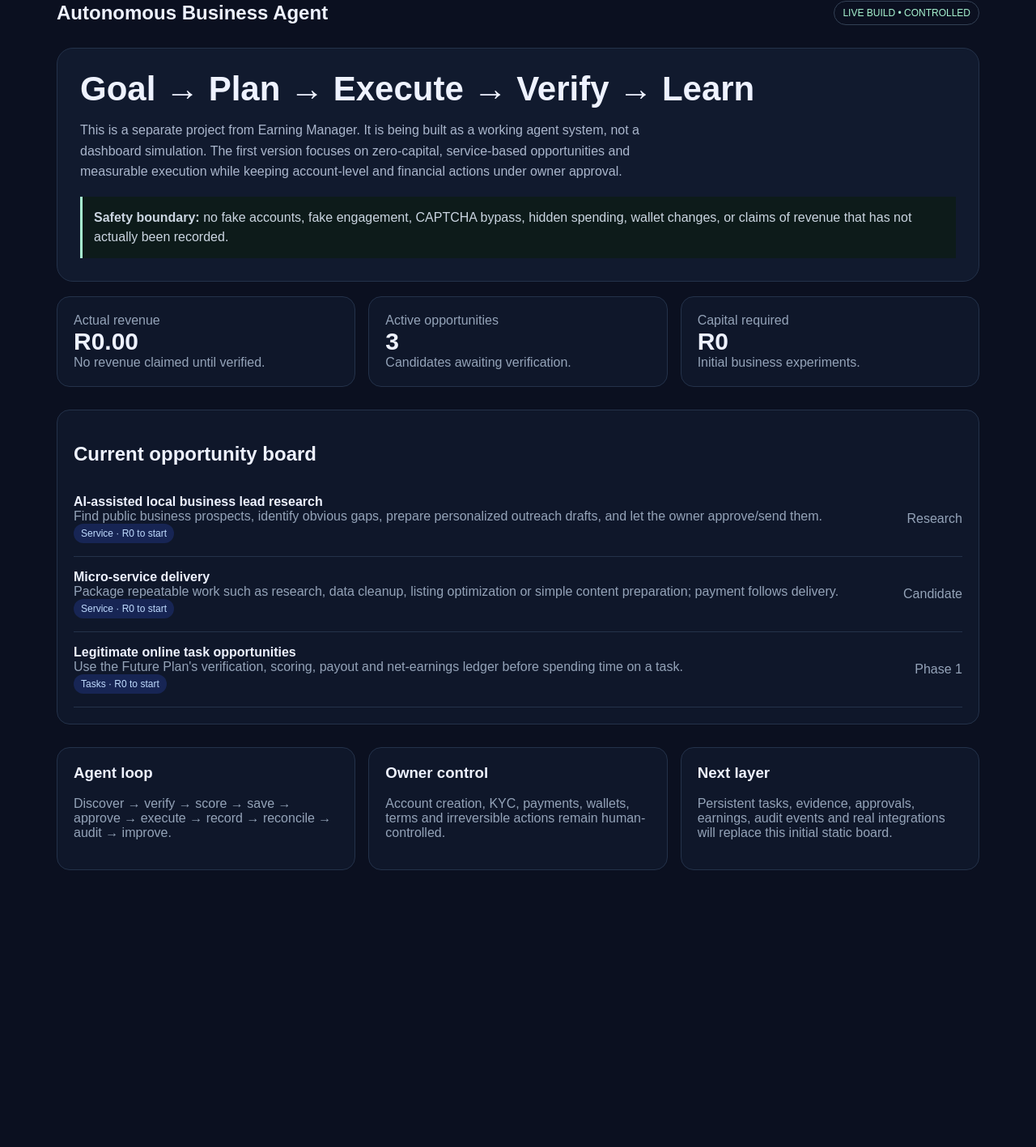
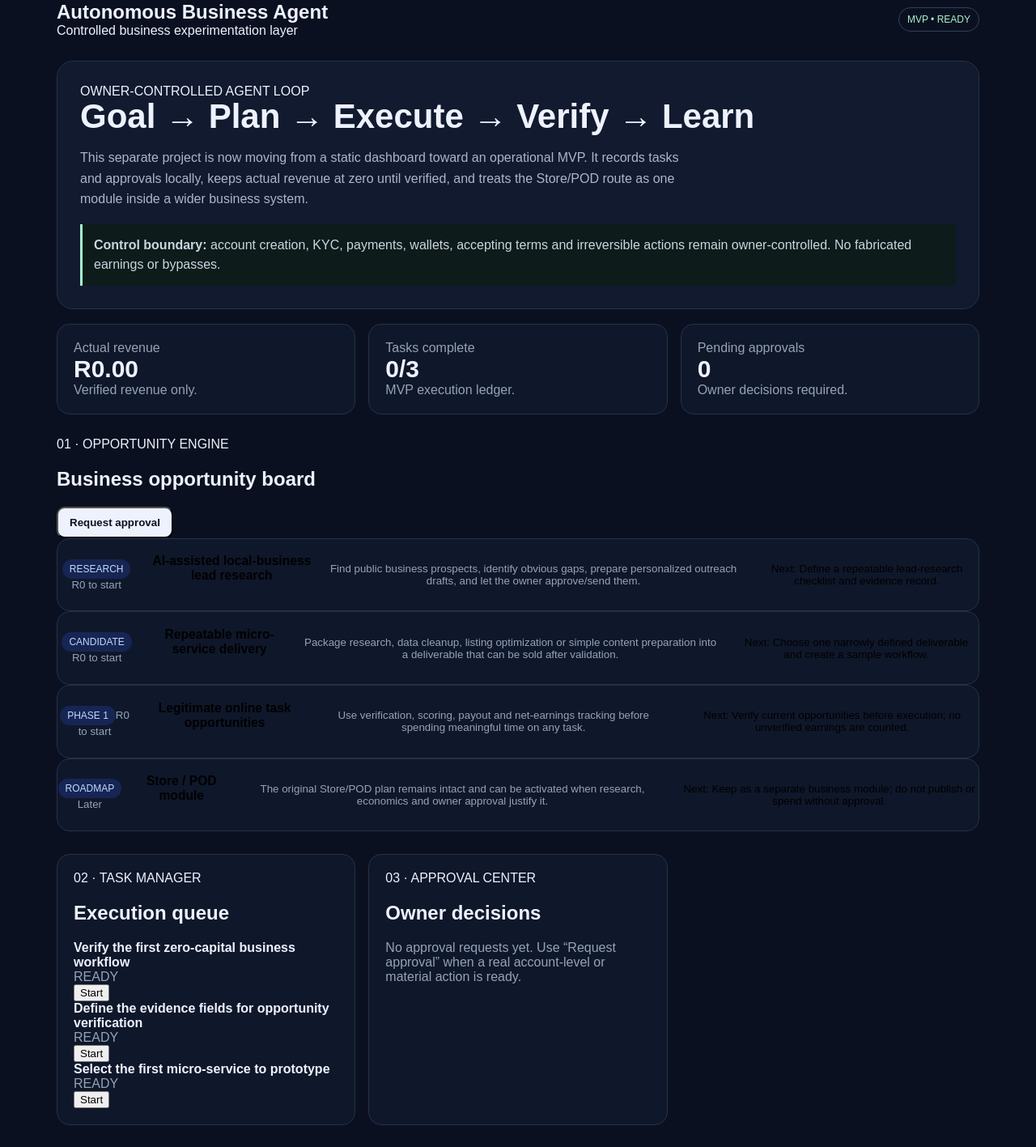
Before and after one commit to Sel2008/Autonomous-agent-business-, a Next.js app: page / in a window 1280 px wide. Shown: the part 31-1448 px from the top of the page at 81% size. Before the commit the page ends 1138 px from the top, so only its background shows below. Built offline with nearby package versions, Linux system fonts and the light colour scheme.

Commit message:
Build operational MVP task and approval workflow

```diff
--- a/app/page.tsx
+++ b/app/page.tsx
@@ -1,30 +1,122 @@
-const opportunities=[
- {name:"AI-assisted local business lead research",model:"Service",capital:"R0 to start",status:"Research",why:"Find public business prospects, identify obvious gaps, prepare personalized outreach drafts, and let the owner approve/send them."},
- {name:"Micro-service delivery",model:"Service",capital:"R0 to start",status:"Candidate",why:"Package repeatable work such as research, data cleanup, listing optimization or simple content preparation; payment follows delivery."},
- {name:"Legitimate online task opportunities",model:"Tasks",capital:"R0 to start",status:"Phase 1",why:"Use the Future Plan's verification, scoring, payout and net-earnings ledger before spending time on a task."}
+"use client";
+
+import { useEffect, useMemo, useState } from "react";
+
+type Opportunity = {
+  id: string;
+  name: string;
+  model: string;
+  capital: string;
+  status: string;
+  why: string;
+  next: string;
+};
+
+type Task = {
+  id: string;
+  title: string;
+  status: "READY" | "IN PROGRESS" | "BLOCKED" | "COMPLETE";
+  opportunityId: string;
+};
+
+type Approval = {
+  id: string;
+  title: string;
+  tier: "T1" | "T2" | "T3";
+  status: "PENDING" | "APPROVED" | "REJECTED";
+};
+
+const opportunities: Opportunity[] = [
+  { id:"lead-research", name:"AI-assisted local-business lead research", model:"Service", capital:"R0 to start", status:"RESEARCH", why:"Find public business prospects, identify obvious gaps, prepare personalized outreach drafts, and let the owner approve/send them.", next:"Define a repeatable lead-research checklist and evidence record." },
+  { id:"micro-service", name:"Repeatable micro-service delivery", model:"Service", capital:"R0 to start", status:"CANDIDATE", why:"Package research, data cleanup, listing optimization or simple content preparation into a deliverable that can be sold after validation.", next:"Choose one narrowly defined deliverable and create a sample workflow." },
+  { id:"online-tasks", name:"Legitimate online task opportunities", model:"Tasks", capital:"R0 to start", status:"PHASE 1", why:"Use verification, scoring, payout and net-earnings tracking before spending meaningful time on any task.", next:"Verify current opportunities before execution; no unverified earnings are counted." },
+  { id:"pod-store", name:"Store / POD module", model:"Product", capital:"Later", status:"ROADMAP", why:"The original Store/POD plan remains intact and can be activated when research, economics and owner approval justify it.", next:"Keep as a separate business module; do not publish or spend without approval." }
 ];
 
-export default function Home(){
+const initialTasks: Task[] = [
+  {id:"t1", title:"Verify the first zero-capital business workflow", status:"READY", opportunityId:"lead-research"},
+  {id:"t2", title:"Define the evidence fields for opportunity verification", status:"READY", opportunityId:"lead-research"},
+  {id:"t3", title:"Select the first micro-service to prototype", status:"READY", opportunityId:"micro-service"}
+];
+
+export default function Home() {
+  const [tasks,setTasks]=useState<Task[]>(initialTasks);
+  const [approvals,setApprovals]=useState<Approval[]>([]);
+  const [selected,setSelected]=useState<Opportunity|null>(null);
+  const [saved,setSaved]=useState(false);
+
+  useEffect(()=>{
+    try {
+      const raw=localStorage.getItem("aba-mvp");
+      if(raw){const s=JSON.parse(raw); if(Array.isArray(s.tasks)) setTasks(s.tasks); if(Array.isArray(s.approvals)) setApprovals(s.approvals);}
+    } catch {}
+  },[]);
+
+  useEffect(()=>{
+    try { localStorage.setItem("aba-mvp",JSON.stringify({tasks,approvals})); setSaved(true); const t=setTimeout(()=>setSaved(false),1200); return ()=>clearTimeout(t); } catch {}
+  },[tasks,approvals]);
+
+  const pending=approvals.filter(a=>a.status==="PENDING").length;
+  const complete=tasks.filter(t=>t.status==="COMPLETE").length;
+  const nextTask=useMemo(()=>tasks.find(t=>t.status!=="COMPLETE"),[tasks]);
+
+  function advanceTask(id:string){
+    setTasks(current=>current.map(t=>t.id===id ? {...t,status:t.status==="READY"?"IN PROGRESS":t.status==="IN PROGRESS"?"COMPLETE":t.status} : t));
+  }
+  function requestApproval(){
+    const id=String(Date.now());
+    setApprovals(a=>[...a,{id,title:"Owner approval: proceed with the first verified business experiment",tier:"T2",status:"PENDING"}]);
+  }
+  function decideApproval(id:string,status:"APPROVED"|"REJECTED"){
+    setApprovals(a=>a.map(x=>x.id===id?{...x,status}:x));
+  }
+
   return <main className="shell">
-  <header className="top"><div className="brand">Autonomous Business Agent</div><span className="badge">LIVE BUILD • CONTROLLED</span></header>
+    <header className="top"><div><div className="brand">Autonomous Business Agent</div><div className="subbrand">Controlled business experimentation layer</div></div><span className="badge">MVP • {saved?"SAVED":"READY"}</span></header>
+
     <section className="hero">
+      <div>
+        <div className="eyebrow">OWNER-CONTROLLED AGENT LOOP</div>
         <h1>Goal → Plan → Execute → Verify → Learn</h1>
-   <p>This is a separate project from Earning Manager. It is being built as a working agent system, not a dashboard simulation. The first version focuses on zero-capital, service-based opportunities and measurable execution while keeping account-level and financial actions under owner approval.</p>
-   <div className="notice"><strong>Safety boundary:</strong> no fake accounts, fake engagement, CAPTCHA bypass, hidden spending, wallet changes, or claims of revenue that has not actually been recorded.</div>
+        <p>This separate project is now moving from a static dashboard toward an operational MVP. It records tasks and approvals locally, keeps actual revenue at zero until verified, and treats the Store/POD route as one module inside a wider business system.</p>
+      </div>
+      <div className="notice"><strong>Control boundary:</strong> account creation, KYC, payments, wallets, accepting terms and irreversible actions remain owner-controlled. No fabricated earnings or bypasses.</div>
     </section>
-  <section className="grid">
-   <div className="card"><div className="muted">Actual revenue</div><div className="metric">R0.00</div><div className="muted">No revenue claimed until verified.</div></div>
-   <div className="card"><div className="muted">Active opportunities</div><div className="metric">{opportunities.length}</div><div className="muted">Candidates awaiting verification.</div></div>
-   <div className="card"><div className="muted">Capital required</div><div className="metric">R0</div><div className="muted">Initial business experiments.</div></div>
+
+    <section className="grid metrics">
+      <div className="card"><div className="muted">Actual revenue</div><div className="metric">R0.00</div><div className="muted">Verified revenue only.</div></div>
+      <div className="card"><div className="muted">Tasks complete</div><div className="metric">{complete}/{tasks.length}</div><div className="muted">MVP execution ledger.</div></div>
+      <div className="card"><div className="muted">Pending approvals</div><div className="metric">{pending}</div><div className="muted">Owner decisions required.</div></div>
     </section>
-  <section className="section card">
-   <h2>Current opportunity board</h2>
-   {opportunities.map((o)=><div className="opportunity" key={o.name}><div><strong>{o.name}</strong><div className="muted">{o.why}</div><span className="pill">{o.model} · {o.capital}</span></div><span className="muted">{o.status}</span></div>)}
+
+    <section className="section">
+      <div className="section-head"><div><div className="eyebrow">01 · OPPORTUNITY ENGINE</div><h2>Business opportunity board</h2></div><button className="button" onClick={requestApproval}>Request approval</button></div>
+      <div className="cards">
+        {opportunities.map(o=><button className="opportunity card" key={o.id} onClick={()=>setSelected(o)}>
+          <div className="op-top"><span className="pill">{o.status}</span><span className="muted">{o.capital}</span></div>
+          <h3>{o.name}</h3><p className="muted">{o.why}</p><div className="next">Next: {o.next}</div>
+        </button>)}
+      </div>
     </section>
-  <section className="section grid">
-   <div className="card"><h3>Agent loop</h3><p className="muted">Discover → verify → score → save → approve → execute → record → reconcile → audit → improve.</p></div>
-   <div className="card"><h3>Owner control</h3><p className="muted">Account creation, KYC, payments, wallets, terms and irreversible actions remain human-controlled.</p></div>
-   <div className="card"><h3>Next layer</h3><p className="muted">Persistent tasks, evidence, approvals, earnings, audit events and real integrations will replace this initial static board.</p></div>
+
+    <section className="section grid two">
+      <div className="card">
+        <div className="eyebrow">02 · TASK MANAGER</div><h2>Execution queue</h2>
+        {tasks.map(t=><div className="row" key={t.id}><div><strong>{t.title}</strong><div className="muted">{t.status}</div></div><button className="small-button" disabled={t.status==="COMPLETE"} onClick={()=>advanceTask(t.id)}>{t.status==="READY"?"Start":t.status==="IN PROGRESS"?"Complete":"Done"}</button></div>)}
+      </div>
+      <div className="card">
+        <div className="eyebrow">03 · APPROVAL CENTER</div><h2>Owner decisions</h2>
+        {approvals.length===0 && <p className="muted">No approval requests yet. Use “Request approval” when a real account-level or material action is ready.</p>}
+        {approvals.map(a=><div className="row" key={a.id}><div><strong>{a.title}</strong><div className="muted">{a.tier} · {a.status}</div></div>{a.status==="PENDING" && <div className="actions"><button className="small-button" onClick={()=>decideApproval(a.id,"APPROVED")}>Approve</button><button className="small-button" onClick={()=>decideApproval(a.id,"REJECTED")}>Reject</button></div>}</div>)}
+      </div>
     </section>
+
+    <section className="section card architecture">
+      <div><div className="eyebrow">04 · SYSTEM PATH</div><h2>What we are building</h2></div>
+      <div className="flow"><span>Discover</span><b>→</b><span>Verify</span><b>→</b><span>Score</span><b>→</b><span>Approve</span><b>→</b><span>Execute</span><b>→</b><span>Record</span><b>→</b><span>Audit</span><b>→</b><span>Improve</span></div>
+      <p className="muted">The next engineering step is a real persistent evidence/task ledger and then controlled integrations. We will add external tools only when a capability gap actually appears.</p>
+    </section>
+
+    {selected && <div className="modal-backdrop" onClick={()=>setSelected(null)}><div className="modal card" onClick={e=>e.stopPropagation()}><button className="close" onClick={()=>setSelected(null)}>×</button><div className="eyebrow">OPPORTUNITY DETAIL</div><h2>{selected.name}</h2><p className="muted">{selected.why}</p><div className="detail"><span>Model</span><strong>{selected.model}</strong><span>Starting capital</span><strong>{selected.capital}</strong><span>Status</span><strong>{selected.status}</strong></div><div className="next">Next action: {selected.next}</div></div></div>}
   </main>
 }
```
Lines whose indentation alone changed are shown as unchanged.
